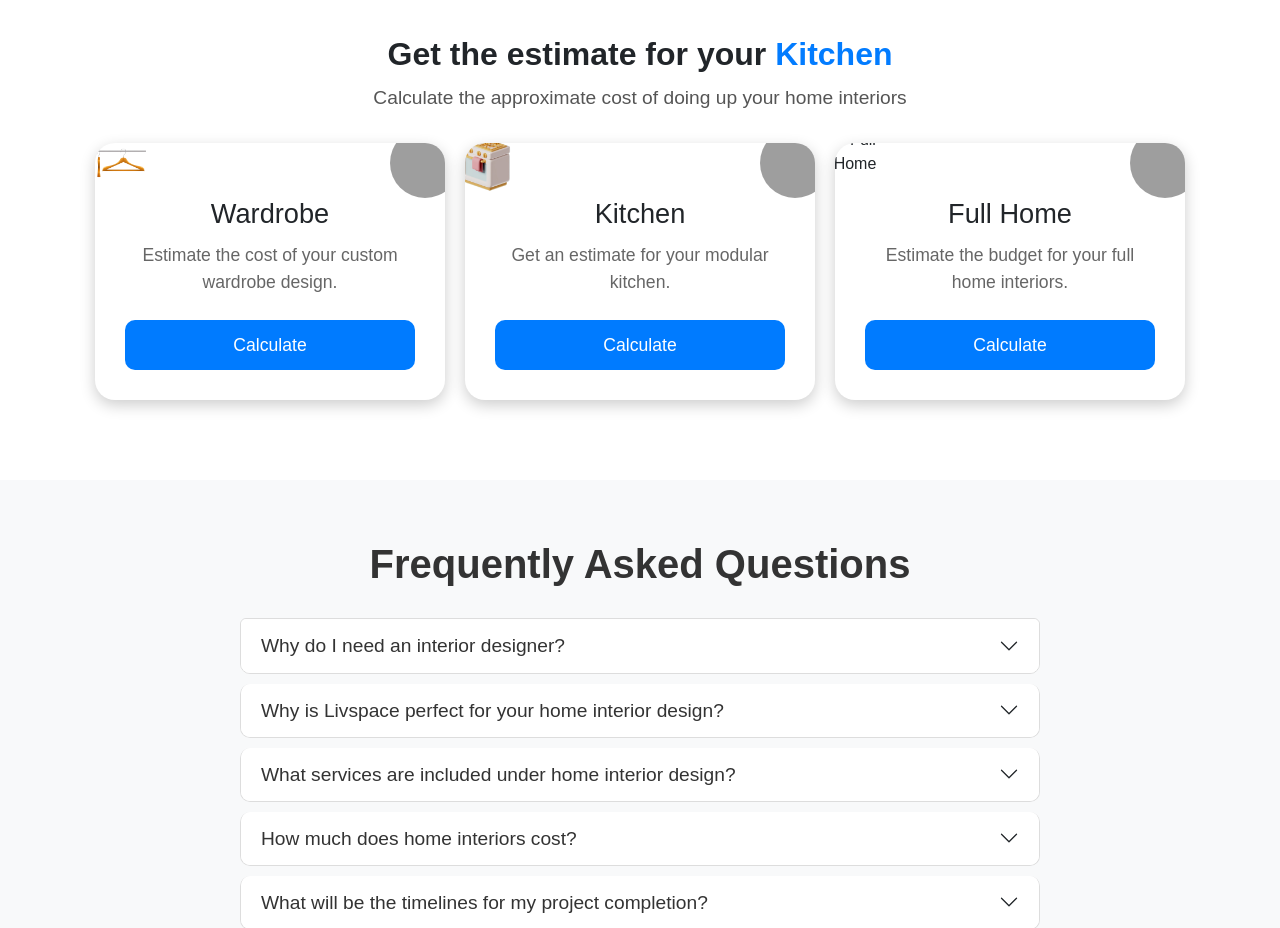
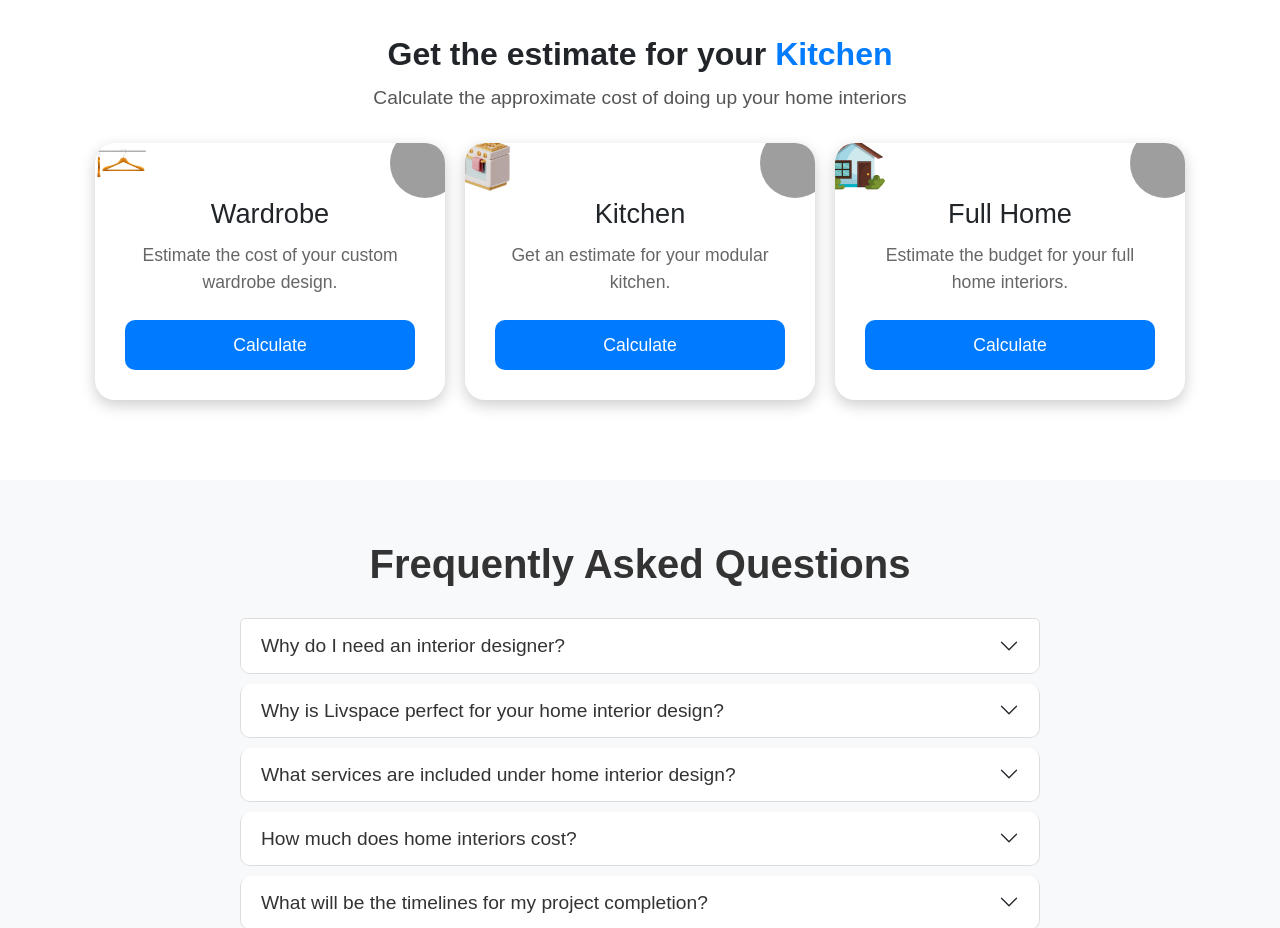
Before and after one commit to TVirus11/sawtar-luxeinteriors, a plain HTML site: page index.html in a window 1280 px wide. Shown: the part 1920-2848 px from the top of the page. Drawn offline with nearby package versions, Linux system fonts and the light colour scheme; grey boxes are pictures that could not be loaded.

Commit message:
Correct path to home icon

```diff
--- a/index.html
+++ b/index.html
@@ -272,7 +272,7 @@
                 </div>
 
                 <div class="estimate-card">
-                    <img src=".images/home.png" alt="Full Home" class="circle-img left">
+                    <img src="./images/home.png" alt="Full Home" class="circle-img left">
                     <img src="./images/calc-icon.jpg" alt="Calculator Icon" class="circle-img right">
                     <h3>Full Home</h3>
                     <p>Estimate the budget for your full home interiors.</p>
```
